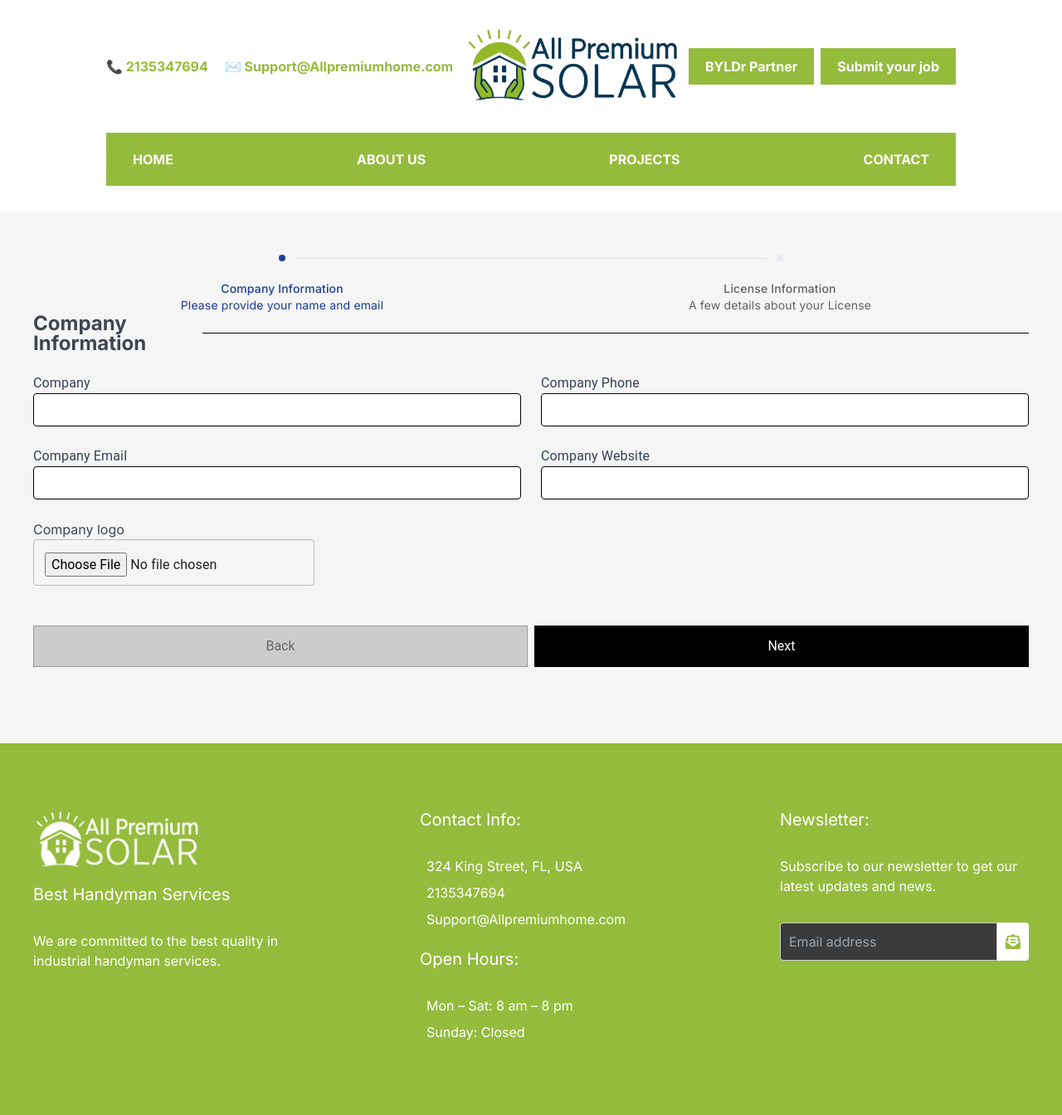
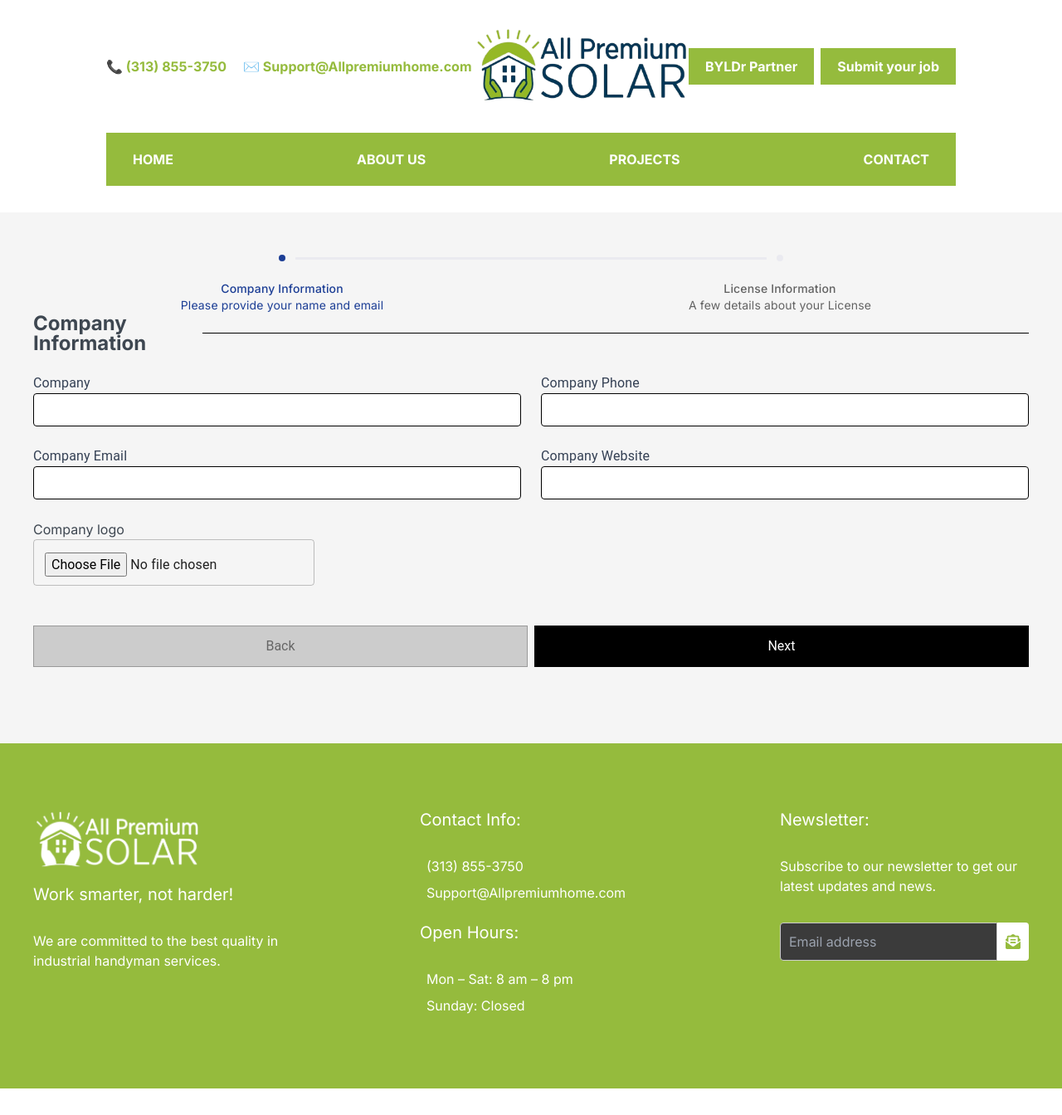
Before and after one commit to AdhamKH/allPrimum, a Next.js app: page /BylderPartner in a window 1280 px wide. Shown: the whole page at 83% size. After the commit the page ends 1312 px from the top, so only its background shows below. Built offline with nearby package versions, Linux system fonts and the light colour scheme.

Commit message:
edit footer info

```diff
--- a/src/app/home/components/footer/index.tsx
+++ b/src/app/home/components/footer/index.tsx
@@ -12,7 +12,7 @@ const Footer = () => {
         <div className={styles.section}>
           <div className={styles.column}>
             <Image src={logo} alt="Handy Buddy Logo" width={200} />
-            <h4>Best Handyman Services</h4>
+            <h4>Work smarter, not harder!</h4>
             <p>
               We are committed to the best quality in industrial handyman
               services.
@@ -22,12 +22,12 @@ const Footer = () => {
           <div className={styles.column}>
             <h4>Contact Info:</h4>
             <ul>
-              <li>
+              {/* <li>
                 <i className="fas fa-map-marker-alt"></i>324 King Street, FL,
                 USA
-              </li>
+              </li> */}
               <li>
-                <i className="fas fa-phone"></i>2135347694
+                <i className="fas fa-phone"></i>(313) 855-3750
               </li>
               <li>
                 <i className="fas fa-envelope"></i>Support@Allpremiumhome.com
--- a/src/app/home/components/header/index.tsx
+++ b/src/app/home/components/header/index.tsx
@@ -20,7 +20,7 @@ const Header = () => {
         <div className={styles.topBar}>
           <div className={styles.contactInfo}>
             <span className={`${styles.phone} text-primary`}>
-              📞 2135347694
+              📞 (313) 855-3750
             </span>
             <span className={`${styles.email} text-primary`}>
               ✉️ Support@Allpremiumhome.com
```
